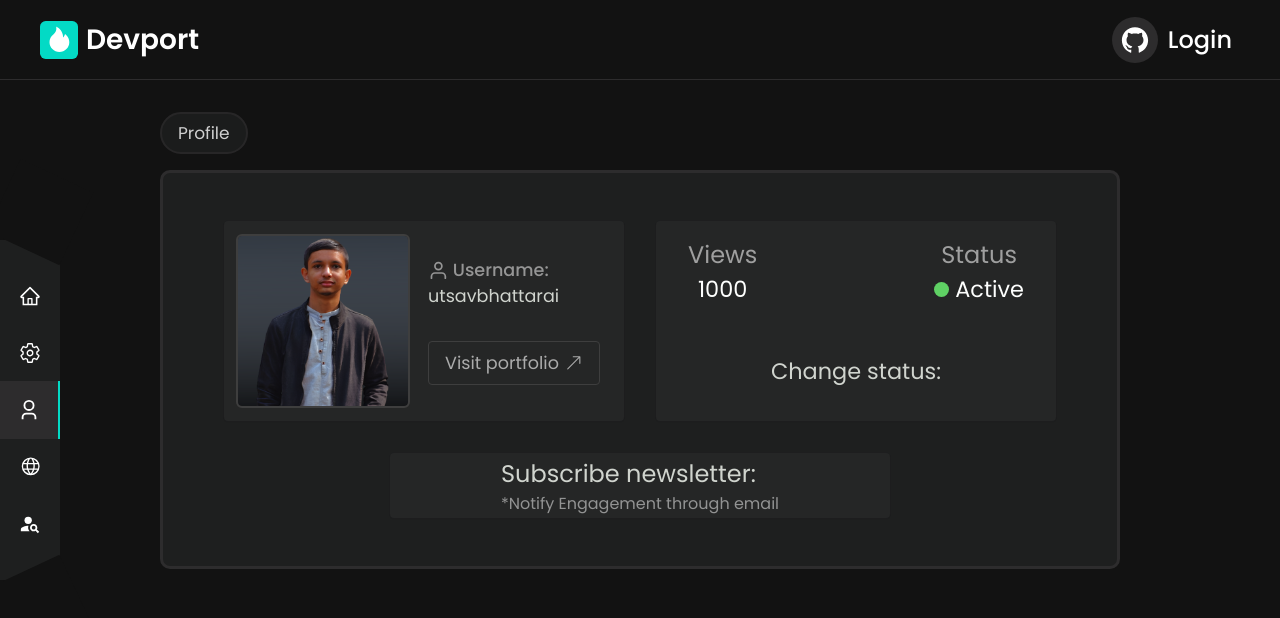
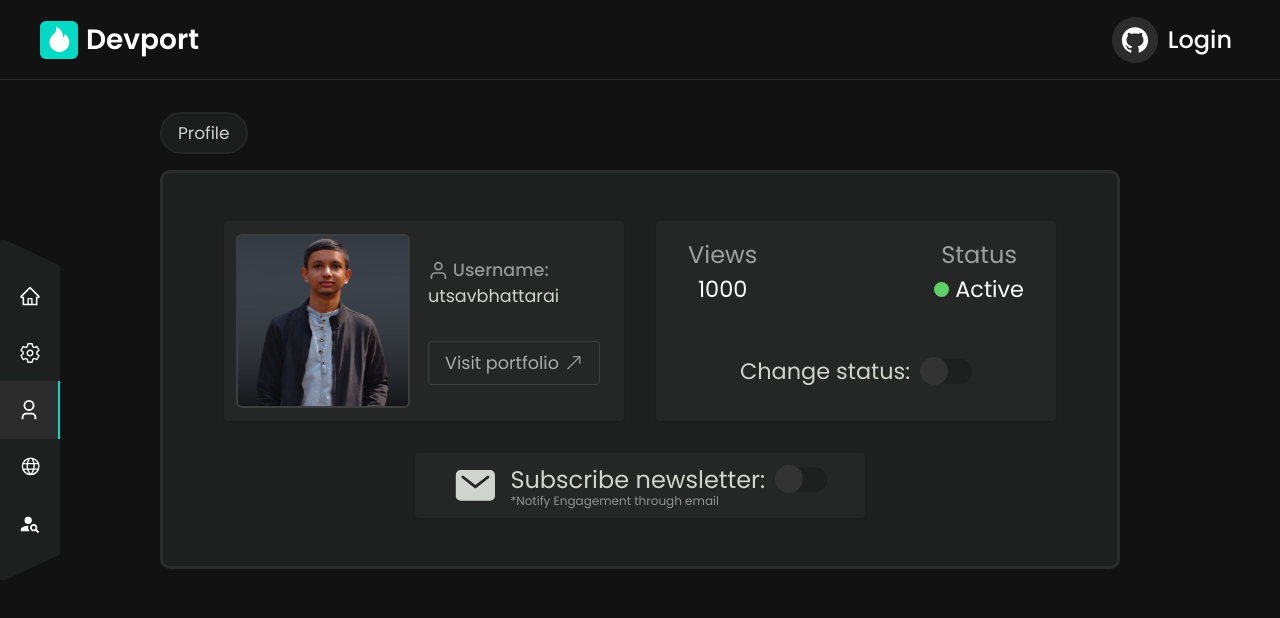
Before and after one commit to utsavdotdev/portfolio-maker, a React (Vite) app in the folder client/: page /app/profile in a window 1280 px wide. Shown: the top 618 px of the page. Built offline with nearby package versions, Linux system fonts and the light colour scheme.

Commit message:
added toggle switch in profile section

```diff
--- /dev/null
+++ b/client/src/components/ToggleSwitch.jsx
@@ -0,0 +1,16 @@
+import React from "react";
+import styles from "../css/components/ToggleSwitch.module.css"
+
+const ToggleSwitch = ({checked,onChange}) => {
+
+  return (
+    <>
+      <label className={styles.toggle_switch}>
+        <input type="checkbox" checked={checked} onChange={onChange} />
+        <span className={styles.switch} />
+      </label>
+    </>
+  );
+};
+
+export default ToggleSwitch;
--- /dev/null
+++ b/client/src/css/components/ToggleSwitch.module.css
@@ -0,0 +1,38 @@
+.toggle_switch {
+  position: relative;
+  display: inline-block;
+  width: 50px;
+  height: 25px;
+}
+.toggle_switch input[type="checkbox"] {
+  display: none;
+}
+.toggle_switch .switch {
+  position: absolute;
+  cursor: pointer;
+  background-color: #1e1f1f;
+  border-radius: 25px;
+  top: 0;
+  right: 0;
+  bottom: 0;
+  left: 0;
+  transition: background-color 0.2s ease;
+}
+.toggle_switch .switch::before {
+  position: absolute;
+  content: "";
+  left: -2px;
+  top: -2px;
+  width: 28px;
+  height: 28px;
+  background-color: #333333;
+  border-radius: 50%;
+  transition: transform 0.3s ease;
+}
+.toggle_switch input[type="checkbox"]:checked + .switch::before {
+  transform: translateX(25px);
+  background-color: #06ffe7;
+}
+.toggle_switch input[type="checkbox"]:checked + .switch {
+  background-color: rgba(77, 255, 255, 0.6);
+}
--- a/client/src/css/pages/Profile.module.css
+++ b/client/src/css/pages/Profile.module.css
@@ -68,18 +68,26 @@
   align-items: center;
   font-size: 1.4rem;
   color: var(--gray-text);
+  gap: 12px;
 }
 .profile_newsletter {
-  width: 500px;
+  width: 450px;
   height: 65px;
-  justify-content: center;
   align-items: center;
+  justify-content:center;
   display: flex;
-  flex-direction: column;
+  gap: 0.8rem;
+}
+.mail{
+  color: var(--gray-text);
+  font-size: 2.8rem;
 }
 .email_title {
   font-size: 1.5rem;
   color: var(--gray-text);
+  display: flex;
+  align-items: center;
+  gap: 12px;
 }
 .wrap{
   display: flex;
@@ -88,6 +96,8 @@
 }
 .text {
   color: rgba(255, 255, 255, 0.5);
+  margin-top: -5px;
+  font-size: 12px;
 }
 
 .left {
--- a/client/src/pages/Profile.jsx
+++ b/client/src/pages/Profile.jsx
@@ -1,15 +1,19 @@
-import React, { useEffect } from "react";
+import React, { useEffect, useState } from "react";
 import { useOutletContext } from "react-router-dom";
 import styles from "../css/pages/Profile.module.css";
 import { BsArrowUpRight } from "react-icons/bs";
 import { FiUser } from "react-icons/fi";
-import Switch from "react-switch";
+import { IoMail } from "react-icons/io5";
+import ToggleSwitch from "../components/ToggleSwitch";
 
 const Profile = () => {
   const [pgname, setPagename] = useOutletContext();
   useEffect(() => {
     setPagename("Profile");
   }, [pgname]);
+  const [isToggled, setIsToggled] = useState(false);
+  const onToggle = () => setIsToggled(!isToggled);
+  console.log(isToggled);
   return (
     <>
       <div className={styles.profile_container}>
@@ -45,12 +49,19 @@ const Profile = () => {
             </div>
           </div>
           <div className={styles.change_status}>
-            <span className={styles.change_text}>Change status:</span>
+            <span className={styles.change_text}>
+              Change status:
+              <ToggleSwitch checked={isToggled} onChange={onToggle} />
+            </span>
           </div>
         </div>
         <div className={styles.profile_newsletter}>
+          <IoMail className={styles.mail} />
           <div className={styles.wrap}>
-            <span className={styles.email_title}>Subscribe newsletter:</span>
+            <span className={styles.email_title}>
+              Subscribe newsletter:
+              <ToggleSwitch checked={isToggled} onChange={onToggle} />
+            </span>
             <span className={styles.text}>
               *Notify Engagement through email
             </span>
```
